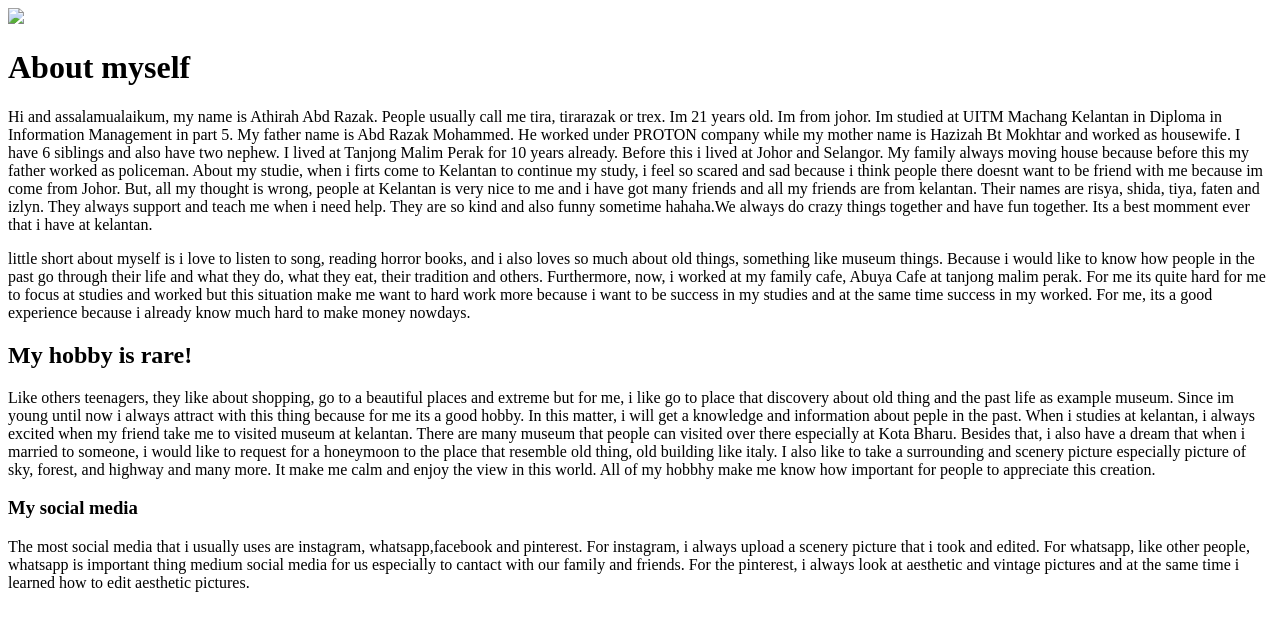
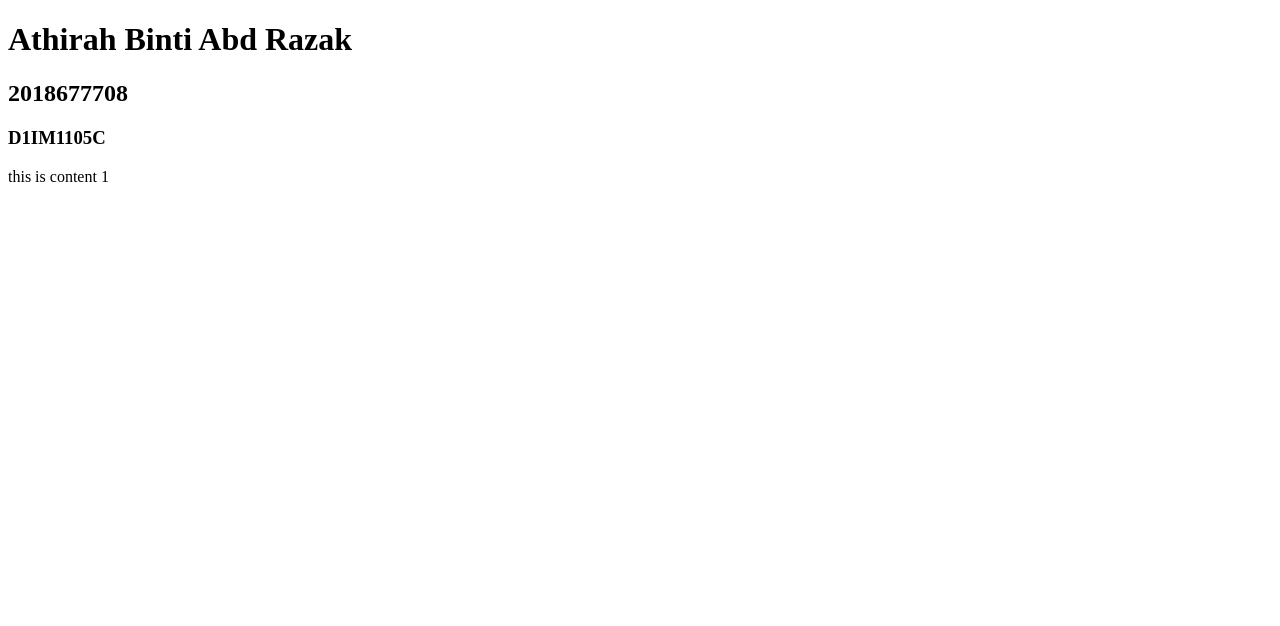
Before and after one commit to Athirahrazak19/website-personal, a plain HTML site: page index.html in a window 1280 px wide. Drawn offline with Linux system fonts and the light colour scheme.

Commit message:
Add files via upload

```diff
--- a/index.html
+++ b/index.html
@@ -1,17 +1,12 @@
 <!DOCTYPE html>
 <html>
     <head>
-         <title> My Personal Biography</title>
-    <head>
+       <title> athirah</title>
+      </head>
 <body>
-
-<img src="WhatsApp Image 2020-11-25 at 8.06.22 PM.jpeg">
-
-<h1> About myself</h1>
-<p>Hi and assalamualaikum, my name is Athirah Abd Razak. People usually call me tira, tirarazak or trex. Im 21 years old. Im from johor. Im studied at UITM Machang Kelantan in Diploma in Information Management in part 5. My father name is Abd Razak Mohammed. He worked under PROTON company while my mother name is Hazizah Bt Mokhtar and worked as housewife. I have 6 siblings and also have two nephew. I lived at Tanjong Malim Perak for 10 years already. Before this i lived at Johor and Selangor. My family always moving house because before this my father worked as policeman. About my studie, when i firts come to Kelantan to continue my study, i feel so scared and sad because i think people there doesnt want to be friend with me because im come from Johor. But, all my thought is wrong, people at Kelantan is very nice to me and i have got many friends and all my friends are from kelantan. Their names are risya, shida, tiya, faten and izlyn. They always support and teach me when i need help. They are so kind and also funny sometime hahaha.We always do crazy things together and have fun together. Its a best momment ever that i have at kelantan.
-
-<p> little short about myself is i love to listen to song, reading horror books, and i also loves so much about old things, something like museum things. Because i would like to know how people in the past go through their life and what they do, what they eat, their tradition and others. Furthermore, now, i worked at my family cafe, Abuya Cafe at tanjong malim perak. For me its quite hard for me to focus at studies and worked but this situation make me want to hard work more because i want to be success in my studies and at the same time success in my worked. For me, its a good experience because i already know much hard to make money nowdays.
-	<h2> My hobby is rare!</h2>
-	<p>Like others teenagers, they like about shopping, go to a beautiful places and extreme but for me, i like go to place that discovery about old thing and the past life as example museum. Since im young until now i always attract with this thing because for me its a good hobby. In this matter, i will get a knowledge and information about peple in the past. When i studies at kelantan,  i always excited when my friend take me to visited museum at kelantan. There are many museum that people can visited over there especially at Kota Bharu. Besides that, i also have a dream that when i married to someone, i would like to request for a honeymoon to the place that resemble old thing, old building like italy. I also like to take a surrounding and scenery picture especially picture of sky, forest, and highway and many more. It make me calm and enjoy the view in this world. All of my hobbhy make me know how important for people to appreciate this creation.
-    <h3>My social media</h3>
-    <p> The most social media that i usually uses are instagram, whatsapp,facebook and pinterest. For instagram, i always upload a scenery picture that i took and edited. For whatsapp, like other people, whatsapp is important thing medium social media for us especially to cantact with our family and friends. For the pinterest, i always look at aesthetic and vintage pictures and at the same time i learned how to edit aesthetic pictures.
+<h1> Athirah Binti Abd Razak</h1>
+<h2> 2018677708</h2>
+<h3> D1IM1105C</h3>
+<p>this is content 1</p>
+</body>
+</html>
```
